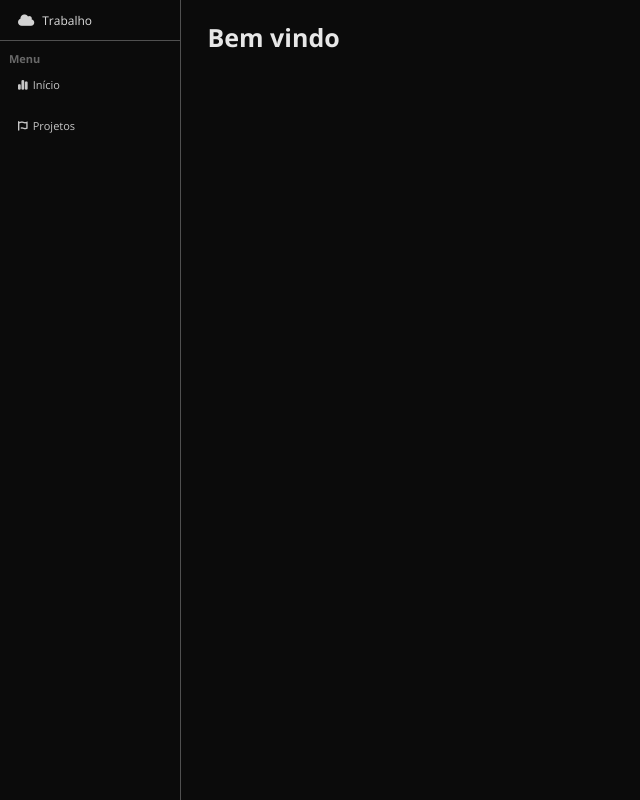
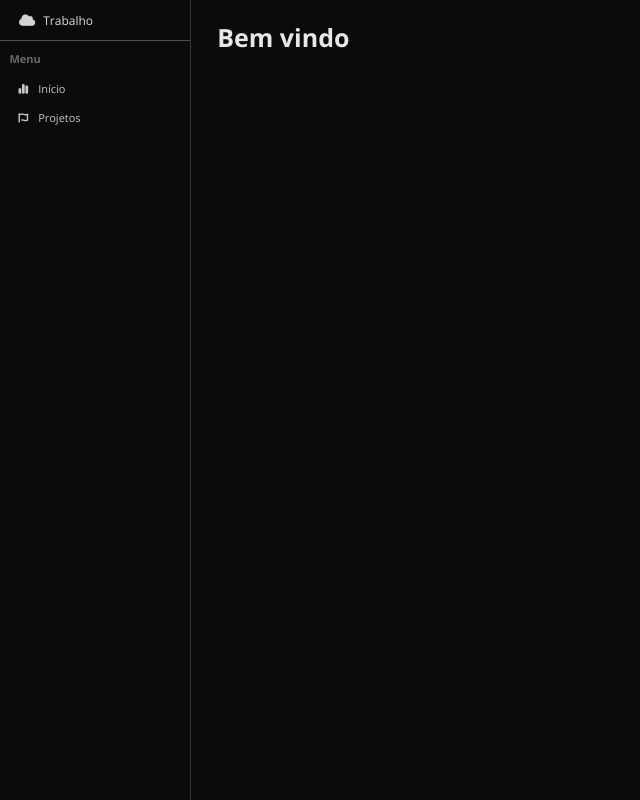
Before and after one commit to arthurbiehl/20_atividades_js, a plain HTML site: page index.html in a window 1280 px wide. Shown: the whole page, without its empty margins (0-640 px from the left). Drawn offline with nearby package versions, Linux system fonts and the light colour scheme.

Commit message:
header updates

```diff
--- a/css/style.css
+++ b/css/style.css
@@ -22,15 +22,15 @@ header {
     position: fixed;
     top: 0;
     left: 0;
-    width: 180px;
-    height: 100vh; /* altura total da tela */
+    width: 190px;
+    height: 100vh;
     display: flex;
     flex-direction: column;
     justify-content: start;
     align-items: center;
-    border-right: 1px solid rgb(80, 80, 80);
+    border-right: 1px solid rgba(80, 80, 80, 0.623);
     gap: 10px;
-    z-index: 1000; /* para garantir que fique sobre o conteúdo, se necessário */
+    z-index: 1000;
 }
 
 .cabeca {
@@ -87,7 +87,7 @@ header {
     justify-content: start;
     align-items: start;
     flex-direction: column;
-    gap: 2px;
+    gap: 10px;
 }
 
 .itens h2 {
@@ -100,18 +100,20 @@ header {
     display: flex;
     flex-direction: column;
     align-items: start;
-    gap: 8px;
+    gap: 5px;
 
 }
 
 .links a {
-    width: 90%;
+    width: 95%;
+    height: 24px;
     font-size: 11px;
-    padding: 9px;
+    padding-left: 9px;
     display: flex;
     justify-content: start;
     align-items: center;
-    gap: 5px;
+    gap: 10px;
+    font-weight: 400;
     color: white;
     text-decoration: none;
     color: #c7c7c7;
@@ -133,7 +135,7 @@ main {
     display: flex;
     justify-content: center;
     align-items: center;
-    margin-left: 180px;
+    margin-left: 190px;
 }
 
 .container {
```
